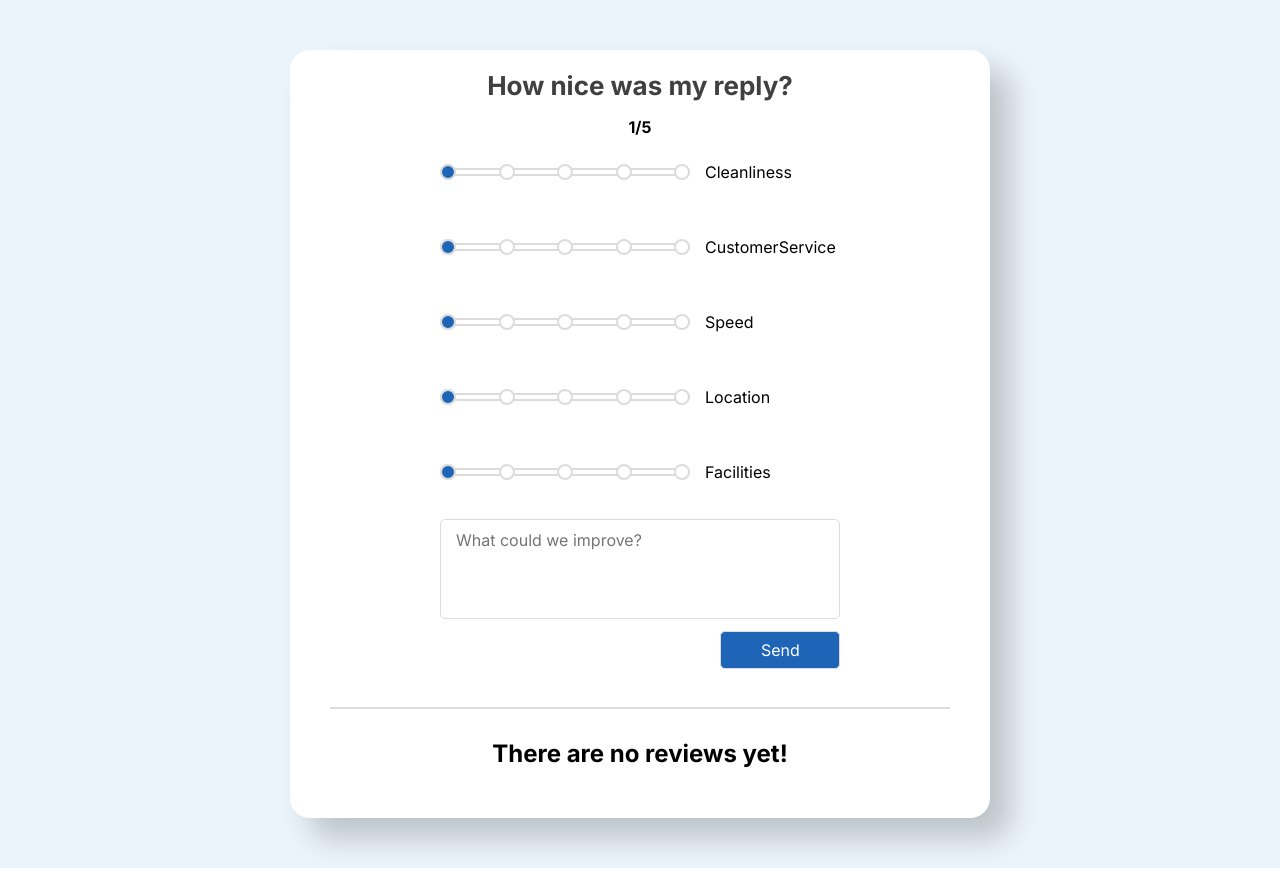
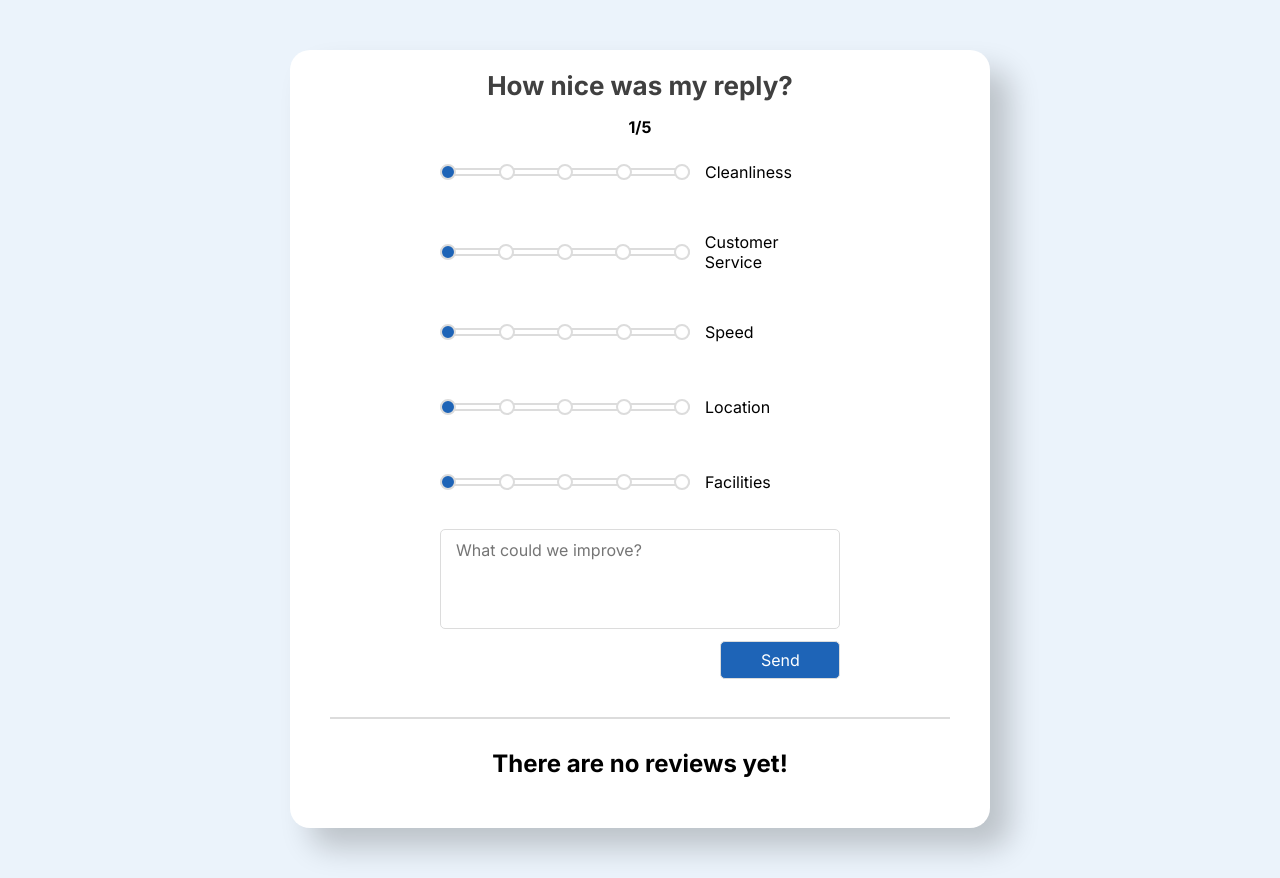
Before and after one commit to danilovvvladimir/TL-Practice-2023, a React (Vite) app in the folder hw-7/: page / in a window 1280 px wide. Built offline with nearby package versions, Linux system fonts and the light colour scheme.

Commit message:
hw-7: поправил issues: Для добавления новой категории теперь нужно только указать её в enum, поправил с initialState тему, сделал массив категорий readonly константой

```diff
--- a/hw-7/src/components/Form/Form.tsx
+++ b/hw-7/src/components/Form/Form.tsx
@@ -7,27 +7,21 @@ import Button from "../UI/Button/Button";
 
 // ==> Other imports <===
 import "./Form.css";
-import { Rating } from "../../types/form";
+import { RatingRecord } from "../../types/form";
 import { ratingCategories } from "../../constants/ratingCategories";
 import { ReviewsContext } from "../../context/context";
 import { calculateTotalRating } from "../../utils/calculateTotalRating";
-
-const initialRatingState: Rating = ratingCategories.reduce(
-  (acc, category) => ({ ...acc, [category.key]: 1 }),
-  {} as Rating,
-);
-
-const initialTextState = "";
+import { getInitialRatingState } from "../../utils/getInitialRatingState";
 
 const Form: FC = () => {
   const { addReview } = useContext(ReviewsContext);
 
-  const [rating, setRating] = useState<Rating>(initialRatingState);
-  const [text, setText] = useState(initialTextState);
+  const [rating, setRating] = useState<RatingRecord>(getInitialRatingState());
+  const [text, setText] = useState("");
 
   const totalRating = calculateTotalRating(rating);
 
-  const updateRating = (category: keyof Rating, value: number) => {
+  const updateRating = (category: keyof RatingRecord, value: number) => {
     setRating(prevRating => ({ ...prevRating, [category]: value }));
   };
 
@@ -36,18 +30,22 @@ const Form: FC = () => {
   };
 
   const handleInputChange = (event: ChangeEvent<HTMLInputElement>) => {
-    const category = event.target.name as keyof Rating;
+    const category = event.target.name as keyof RatingRecord;
     const value = parseInt(event.target.value, 10);
 
     updateRating(category, value);
+  };
+
+  const resetForm = () => {
+    setRating(getInitialRatingState());
+    setText("");
   };
 
   const handleSubmit = (event: FormEvent<HTMLFormElement>) => {
     event.preventDefault();
     addReview({ text, rating: totalRating });
 
-    setRating(initialRatingState);
-    setText(initialTextState);
+    resetForm();
   };
 
   return (
--- a/hw-7/src/components/UI/RangeInput/RangeInput.css
+++ b/hw-7/src/components/UI/RangeInput/RangeInput.css
@@ -9,7 +9,7 @@
 
 input[type="range"].range-input {
   width: 100%;
-  -webkit-appearance: none;
+  appearance: none;
   background-color: transparent;
   height: 10px;
   border-radius: 5px;
@@ -36,7 +36,7 @@ input[type="range"].range-input::-moz-range-track {
 }
 
 input[type="range"].range-input::-webkit-slider-thumb {
-  -webkit-appearance: none;
+  opacity: 0;
   width: 16px;
   height: 16px;
   border-radius: 50%;
@@ -48,6 +48,7 @@ input[type="range"].range-input::-webkit-slider-thumb {
 }
 
 input[type="range"].range-input::-moz-range-thumb {
+  opacity: 0;
   width: 16px;
   height: 16px;
   border-radius: 50%;
--- a/hw-7/src/constants/ratingCategories.ts
+++ b/hw-7/src/constants/ratingCategories.ts
@@ -1,9 +1,6 @@
-import { Category } from "../types/form";
+import { Category, RatingCategory } from "../types/form";
 
-export const ratingCategories: Category[] = [
-  { key: "cleanliness", label: "Cleanliness" },
-  { key: "customerService", label: "CustomerService" },
-  { key: "speed", label: "Speed" },
-  { key: "location", label: "Location" },
-  { key: "facilities", label: "Facilities" },
-];
+export const ratingCategories: ReadonlyArray<Category> = Object.values(RatingCategory).map(key => ({
+  key,
+  label: key,
+}));
--- a/hw-7/src/types/form.ts
+++ b/hw-7/src/types/form.ts
@@ -1,12 +1,14 @@
-export interface Rating {
-  cleanliness: number;
-  customerService: number;
-  speed: number;
-  location: number;
-  facilities: number;
+export enum RatingCategory {
+  Cleanliness = "Cleanliness",
+  CustomerService = "Customer Service",
+  Speed = "Speed",
+  Location = "Location",
+  Facilities = "Facilities",
 }
 
+export type RatingRecord = Record<RatingCategory, number>;
+
 export interface Category {
-  key: keyof Rating;
+  key: RatingCategory;
   label: string;
 }
--- a/hw-7/src/utils/calculateTotalRating.ts
+++ b/hw-7/src/utils/calculateTotalRating.ts
@@ -1,6 +1,6 @@
-import { Rating } from "../types/form";
+import { RatingRecord } from "../types/form";
 
-export const calculateTotalRating = (rating: Rating) => {
+export const calculateTotalRating = (rating: RatingRecord) => {
   const ratingsArray = Object.values(rating);
 
   const totalRating = ratingsArray.reduce((acc, value) => acc + value, 0);
--- /dev/null
+++ b/hw-7/src/utils/getInitialRatingState.ts
@@ -0,0 +1,10 @@
+import { ratingCategories } from "../constants/ratingCategories";
+import { RatingCategory, RatingRecord } from "../types";
+
+export const getInitialRatingState = () => {
+  const initialRatingState: { [key in RatingCategory]: number } = {} as RatingRecord;
+  ratingCategories.forEach(category => {
+    initialRatingState[category.key] = 1;
+  });
+  return initialRatingState;
+};
```
